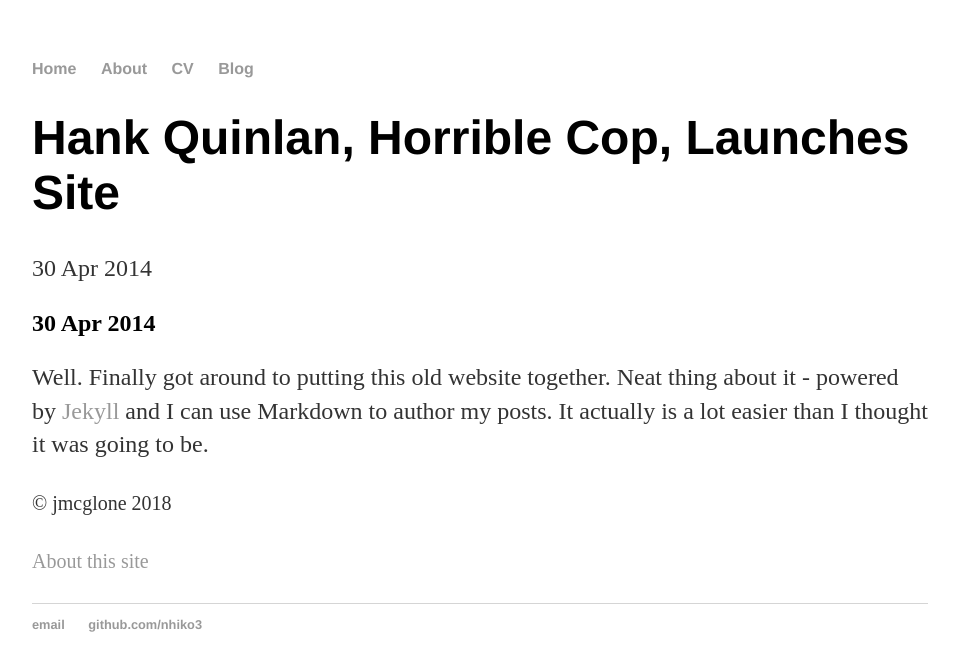
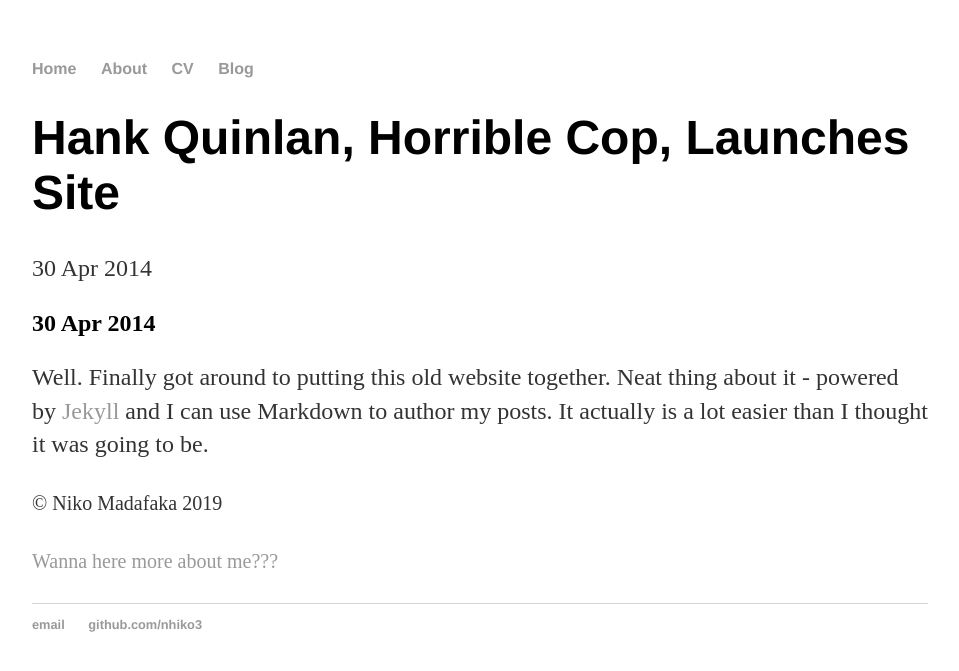
Before and after one commit to adler3/adler3.github.io, a Jekyll site: the page built from _posts/2014-04-30-name-of-my-post.md, in a window 1280 px wide. Shown: the top 671 px of the page, without its empty margins (160-1119 px from the left). Built offline with Jekyll 4.4.1, drawn with Linux system fonts in a browser that asks for light colours.

Commit message:
footer add

```diff
--- a/_includes/footer.html
+++ b/_includes/footer.html
@@ -1,10 +1,10 @@
 <div class="footer">
 	<div class="row">
 	<div class="col-sm-8">
-	<p><small>&copy; jmcglone 2018</small></p>
+	<p><small>&copy; Niko Madafaka 2019</small></p>
 	</div>
 	<div class="col-sm-4">
-	<p class="pull-right"><small><a href="/about" title="About this site">About this site</a></small></p>
+	<p class="pull-right"><small><a href="/about" title="About this site">Wanna here more about me???</a></small></p>
 	</div>
 	</div>
 </div> <!-- /footer -->
```
